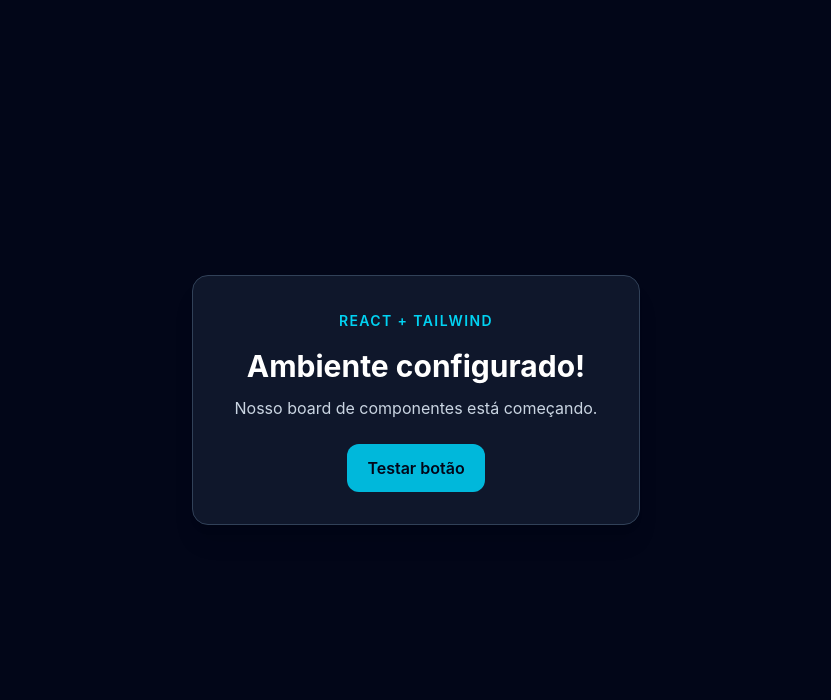
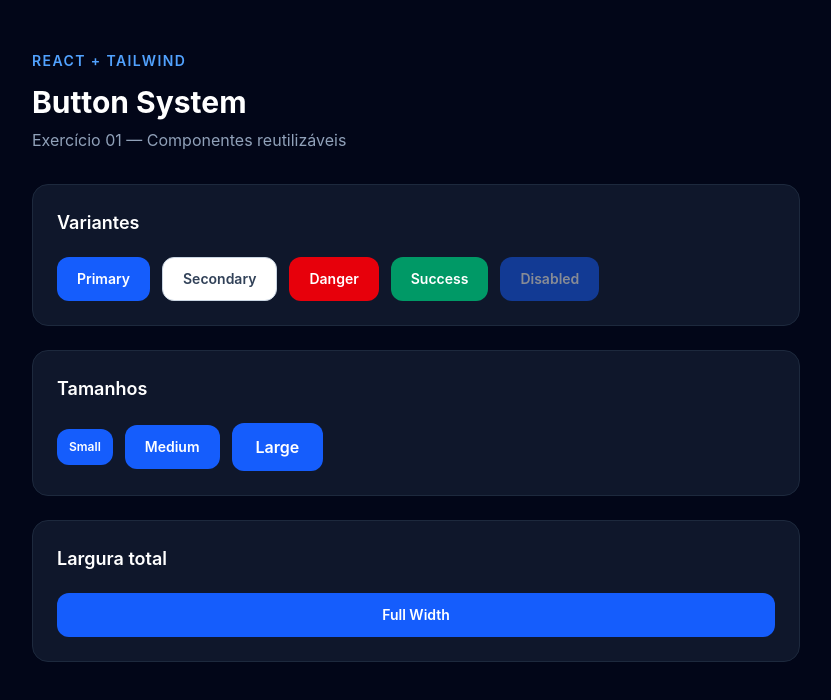
Before and after one commit to IgorAldivanSL/react-tailwind-component-board, a React (Vite) app: page / in a window 1280 px wide. Shown: the top 700 px of the page, without its empty margins (224-1055 px from the left). Built offline with nearby package versions, Linux system fonts and the light colour scheme.

Commit message:
feat: criar Button System reutilizável

```diff
--- a/src/App.jsx
+++ b/src/App.jsx
@@ -1,26 +1,51 @@
+
+import Button from './components/Button'
 
 function App() {
   return (
-    <main className="flex min-h-screen items-center justify-center bg-slate-950 p-6">
-      <section className="w-full max-w-md rounded-2xl border border-slate-700 bg-slate-900 p-8 text-center shadow-xl">
-        <span className="text-sm font-semibold uppercase tracking-widest text-cyan-400">
+    <main className="min-h-screen bg-slate-950 px-6 py-12 text-white">
+      <section className="mx-auto max-w-3xl">
+        <span className="text-sm font-semibold uppercase tracking-widest text-blue-400">
           React + Tailwind
         </span>
 
-        <h1 className="mt-4 text-3xl font-bold text-white">
-          Ambiente configurado!
+        <h1 className="mt-3 text-3xl font-bold">
+          Button System
         </h1>
 
-        <p className="mt-3 text-slate-300">
-          Nosso board de componentes está começando.
+        <p className="mt-2 text-slate-400">
+          Exercício 01 — Componentes reutilizáveis
         </p>
 
-        <button
-          type="button"
-          className="mt-6 rounded-xl bg-cyan-500 px-5 py-3 font-semibold text-slate-950 transition hover:bg-cyan-400 focus-visible:outline-2 focus-visible:outline-offset-4 focus-visible:outline-cyan-300"
-        >
-          Testar botão
-        </button>
+        <div className="mt-8 rounded-2xl border border-slate-800 bg-slate-900 p-6">
+          <h2 className="text-lg font-semibold">Variantes</h2>
+
+          <div className="mt-5 flex flex-wrap items-center gap-3">
+            <Button variant="primary">Primary</Button>
+            <Button variant="secondary">Secondary</Button>
+            <Button variant="danger">Danger</Button>
+            <Button variant="success">Success</Button>
+            <Button disabled>Disabled</Button>
+          </div>
+        </div>
+
+        <div className="mt-6 rounded-2xl border border-slate-800 bg-slate-900 p-6">
+          <h2 className="text-lg font-semibold">Tamanhos</h2>
+
+          <div className="mt-5 flex flex-wrap items-center gap-3">
+            <Button size="sm">Small</Button>
+            <Button size="md">Medium</Button>
+            <Button size="lg">Large</Button>
+          </div>
+        </div>
+
+        <div className="mt-6 rounded-2xl border border-slate-800 bg-slate-900 p-6">
+          <h2 className="text-lg font-semibold">Largura total</h2>
+
+          <div className="mt-5">
+            <Button fullWidth>Full Width</Button>
+          </div>
+        </div>
       </section>
     </main>
   )
--- /dev/null
+++ b/src/components/Button.jsx
@@ -0,0 +1,49 @@
+
+const variants = {
+  primary:
+    'bg-blue-600 text-white hover:bg-blue-700 active:bg-blue-800',
+  secondary:
+    'border border-slate-300 bg-white text-slate-700 hover:bg-slate-100 active:bg-slate-200',
+  danger:
+    'bg-red-600 text-white hover:bg-red-700 active:bg-red-800',
+  success:
+    'bg-emerald-600 text-white hover:bg-emerald-700 active:bg-emerald-800',
+}
+
+const sizes = {
+  sm: 'h-9 px-3 text-xs',
+  md: 'h-11 px-5 text-sm',
+  lg: 'h-12 px-6 text-base',
+}
+
+function Button({
+  children,
+  variant = 'primary',
+  size = 'md',
+  disabled = false,
+  fullWidth = false,
+  type = 'button',
+}) {
+  const variantClasses = variants[variant] ?? variants.primary
+  const sizeClasses = sizes[size] ?? sizes.md
+
+  return (
+    <button
+      type={type}
+      disabled={disabled}
+      className={[
+        'inline-flex items-center justify-center gap-2 rounded-xl font-semibold',
+        'transition-colors duration-200',
+        'focus-visible:outline-2 focus-visible:outline-offset-2 focus-visible:outline-blue-500',
+        'disabled:cursor-not-allowed disabled:opacity-50',
+        variantClasses,
+        sizeClasses,
+        fullWidth ? 'w-full' : '',
+      ].join(' ')}
+    >
+      {children}
+    </button>
+  )
+}
+
+export default Button
```
